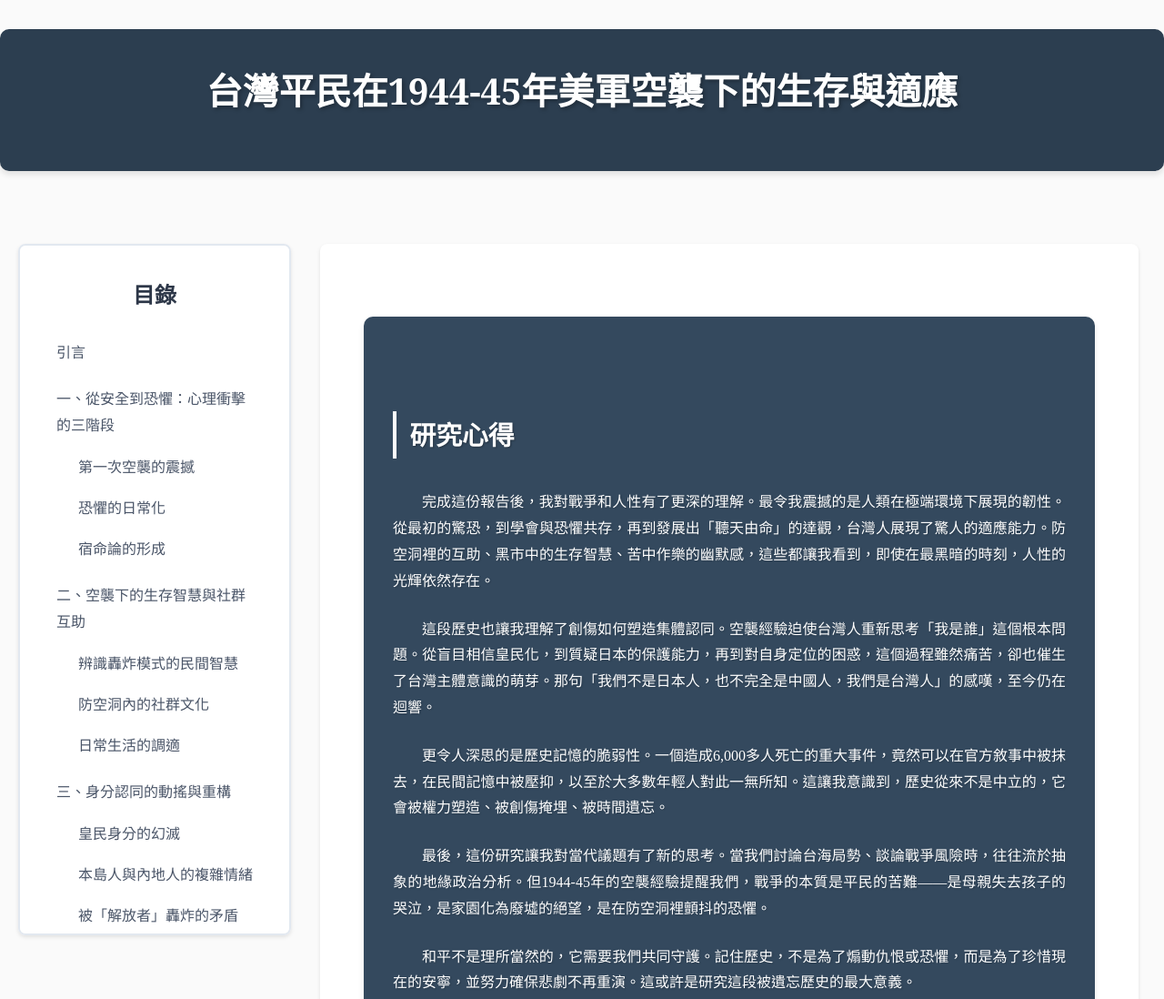
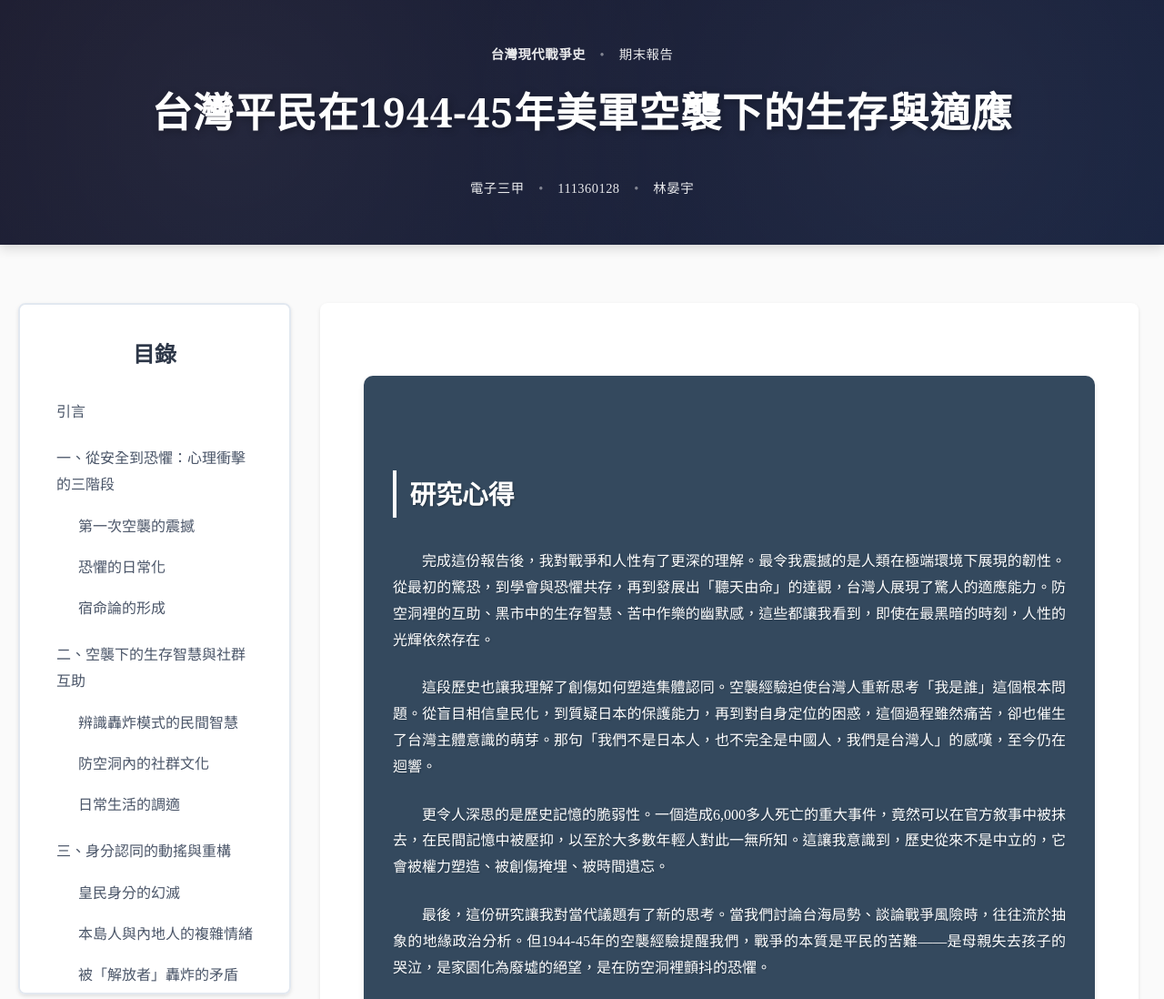
Before and after one commit to Yan-Yu-Lin/taiwan-air-raids-1944-45, a plain HTML site: page index.html in a window 1280 px wide. Shown: the top 1098 px of the page at 91% size. Drawn offline with Linux system fonts and the light colour scheme.

Commit message:
Update: Add student info, modern header design, and fix copyright year to 2025

```diff
--- a/index.html
+++ b/index.html
@@ -11,7 +11,21 @@
 </head>
 <body>
     <header>
-        <h1>台灣平民在1944-45年美軍空襲下的生存與適應</h1>
+        <div class="header-content">
+            <div class="course-info">
+                <span class="course-name">台灣現代戰爭史</span>
+                <span class="separator">•</span>
+                <span class="submission-type">期末報告</span>
+            </div>
+            <h1>台灣平民在1944-45年美軍空襲下的生存與適應</h1>
+            <div class="student-info">
+                <span class="department">電子三甲</span>
+                <span class="separator">•</span>
+                <span class="student-id">111360128</span>
+                <span class="separator">•</span>
+                <span class="student-name">林晏宇</span>
+            </div>
+        </div>
     </header>
 
     <div class="container">
@@ -246,7 +260,7 @@
     </div>
 
     <footer>
-        <p>&copy; 2024 林晏宇。本作品採用學術研究用途。</p>
+        <p>&copy; 2025 林晏宇。本作品為台灣現代戰爭史課程期末報告。</p>
     </footer>
 
     <script>
--- a/styles.css
+++ b/styles.css
@@ -92,21 +92,81 @@ p {
 
 /* Header */
 header {
+    background: linear-gradient(135deg, #1a1a2e 0%, #16213e 100%);
+    color: white;
+    margin: 0;
+    padding: 3em 0;
+    box-shadow: 0 4px 12px rgba(0, 0, 0, 0.15);
+    position: relative;
+    overflow: hidden;
+}
+
+header::before {
+    content: '';
+    position: absolute;
+    top: 0;
+    left: 0;
+    right: 0;
+    bottom: 0;
+    background:
+        radial-gradient(circle at 20% 50%, rgba(255, 255, 255, 0.05) 0%, transparent 50%),
+        radial-gradient(circle at 80% 50%, rgba(255, 255, 255, 0.05) 0%, transparent 50%);
+    pointer-events: none;
+}
+
+.header-content {
+    max-width: 1200px;
+    margin: 0 auto;
+    padding: 0 20px;
     text-align: center;
-    margin-bottom: 3em;
-    padding: 2em 0;
-    background: #2c3e50;
-    color: white;
-    border-radius: 10px;
-    margin-top: 2em;
-    box-shadow: 0 4px 6px rgba(0, 0, 0, 0.1);
+    position: relative;
+    z-index: 1;
+}
+
+.course-info,
+.student-info {
+    font-size: 0.9em;
+    letter-spacing: 0.5px;
+    opacity: 0.9;
+}
+
+.course-info {
+    margin-bottom: 1.5em;
+}
+
+.student-info {
+    margin-top: 1.5em;
+}
+
+.course-name {
+    font-weight: 600;
+    text-transform: uppercase;
+}
+
+.submission-type {
+    font-weight: 300;
+}
+
+.department,
+.student-id,
+.student-name {
+    font-weight: 400;
+}
+
+.separator {
+    margin: 0 0.8em;
+    opacity: 0.5;
 }
 
 header h1 {
     color: white;
     border-bottom: none;
-    margin: 0;
-    text-shadow: 2px 2px 4px rgba(0, 0, 0, 0.3);
+    margin: 0.5em 0;
+    font-size: 2.8em;
+    font-weight: 700;
+    line-height: 1.2;
+    text-shadow: 2px 2px 8px rgba(0, 0, 0, 0.3);
+    letter-spacing: 0.02em;
 }
 
 /* Table of Contents */
@@ -175,6 +235,10 @@ main {
     border-radius: 8px;
     box-shadow: 0 2px 4px rgba(0, 0, 0, 0.1);
     margin: 2em 0;
+}
+
+.container {
+    margin-top: 2em;
 }
 
 section {
@@ -267,16 +331,24 @@ footer {
 @media (max-width: 768px) {
     body {
         font-size: 14px;
-        padding: 0 15px;
+        padding: 0;
     }
 
     header {
-        margin-top: 1em;
-        padding: 1.5em 1em;
+        padding: 2em 1em;
     }
 
-    h1 {
+    header h1 {
         font-size: 2em;
+    }
+
+    .course-info,
+    .student-info {
+        font-size: 0.8em;
+    }
+
+    .separator {
+        margin: 0 0.5em;
     }
 
     h2 {
```
